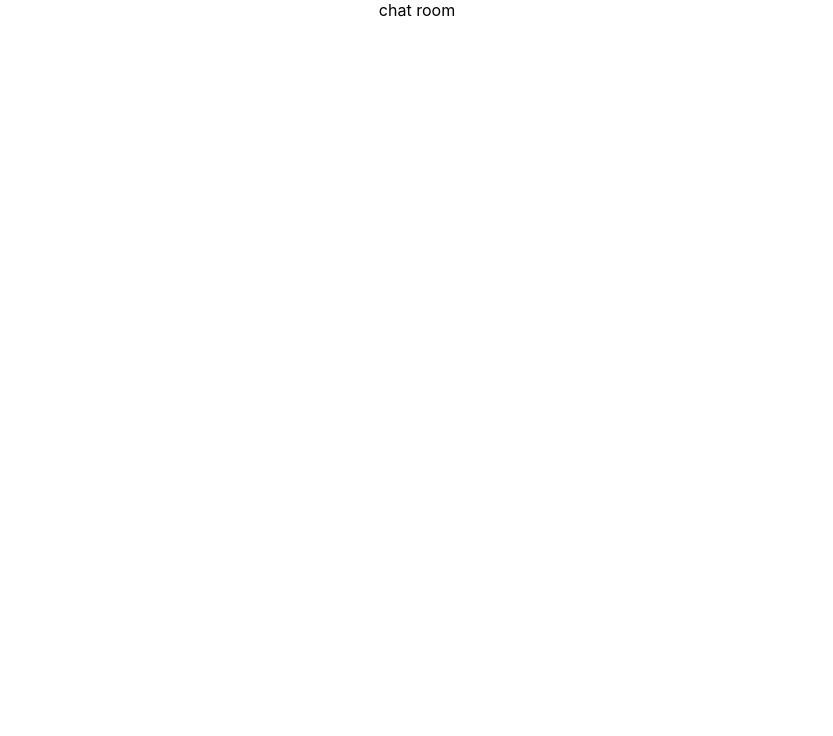
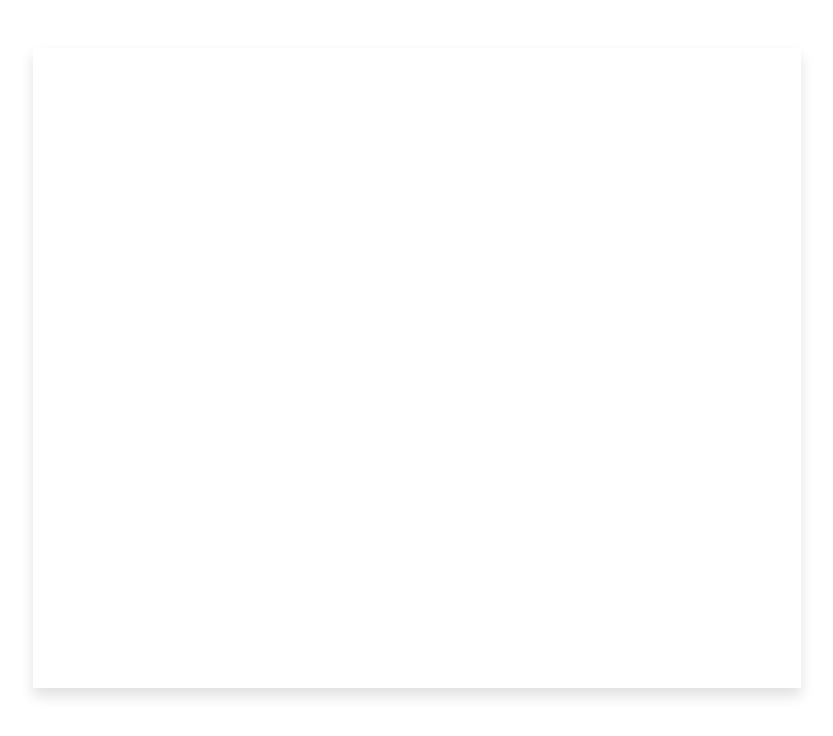
Before and after one commit to jarocode/Easychat, a React (Create React App) app: page /chatroom in a window 1280 px wide. Shown: the top 736 px of the page, without its empty margins (223-1056 px from the left). Built offline with nearby package versions, Linux system fonts and the light colour scheme.

Commit message:
layout styling for chatroom

```diff
--- a/src/layout/MainLayout.js
+++ b/src/layout/MainLayout.js
@@ -7,8 +7,9 @@ const MainLayout = ({ children }) => {
 
 export default MainLayout;
 const Container = styled.div`
-  width: 100vw;
+  width: 100%;
   min-height: 100vh;
+  padding-top: 3rem;
   display: flex;
   justify-content: center;
 `;
--- a/src/pages/chatroom/index.js
+++ b/src/pages/chatroom/index.js
@@ -6,10 +6,15 @@ import MainLayout from "layout/MainLayout";
 const index = () => {
   return (
     <MainLayout>
-      <Container>chat room</Container>
+      <Container></Container>
     </MainLayout>
   );
 };
 
 export default index;
-const Container = styled.div``;
+const Container = styled.div`
+  width: 60%;
+  height: 40rem;
+  background: #fff;
+  box-shadow: 0px 8px 13px rgba(0, 0, 0, 0.12);
+`;
```
Also changed, not shown: src/pages/chatroom/components/chatContainer/ChatContainer.js (added), src/pages/chatroom/components/chatSection/ChatSection.js (added), 1 other file (tests, documents, lock files or other folders).
